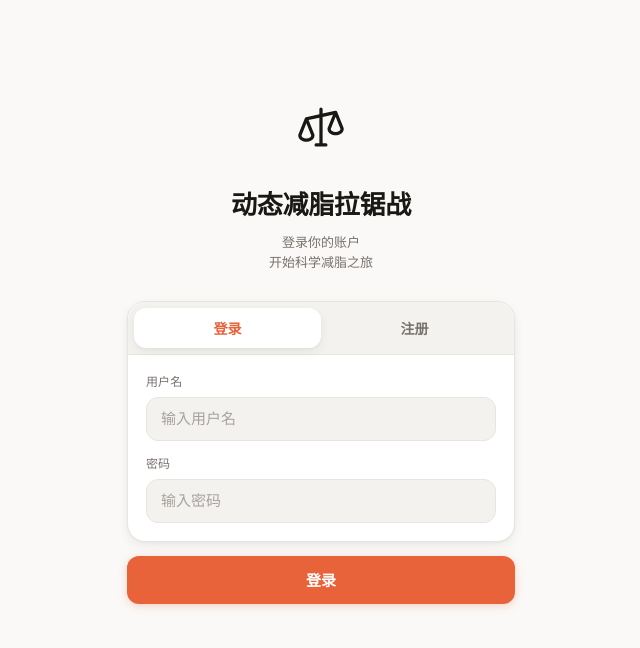
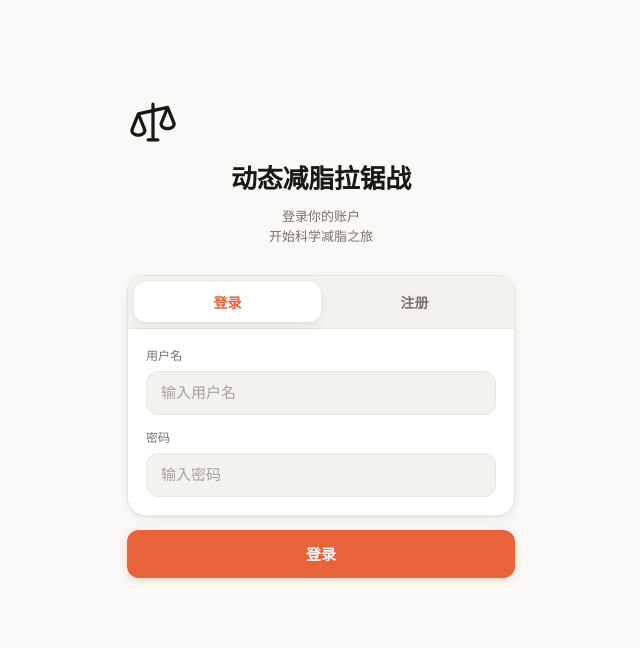
Before and after one commit to Richard-lion/dynamic-fat-loss, a Next.js app: page /login in a window 1280 px wide. Shown: the top 648 px of the page, without its empty margins (319-959 px from the left). Built offline with nearby package versions, Linux system fonts and the light colour scheme.

Commit message:
fix: .icon class uses flexbox sizing instead of font-size for SVG

```diff
--- a/src/app/globals.css
+++ b/src/app/globals.css
@@ -396,7 +396,7 @@ body {
 
 /* ── Onboarding Hero ── */
 .onboarding-hero { text-align: center; padding: 36px 0 28px; }
-.onboarding-hero .icon { font-size: 52px; margin-bottom: 12px; }
+.onboarding-hero .icon { width: 52px; height: 52px; margin-bottom: 12px; line-height: 0; display: flex; align-items: center; justify-content: center; }
 .onboarding-hero h1 { font-size: 26px; font-weight: 700; letter-spacing: -0.3px; margin-bottom: 8px; }
 .onboarding-hero p  { color: var(--text2); font-size: 13px; line-height: 1.55; }
 
```
